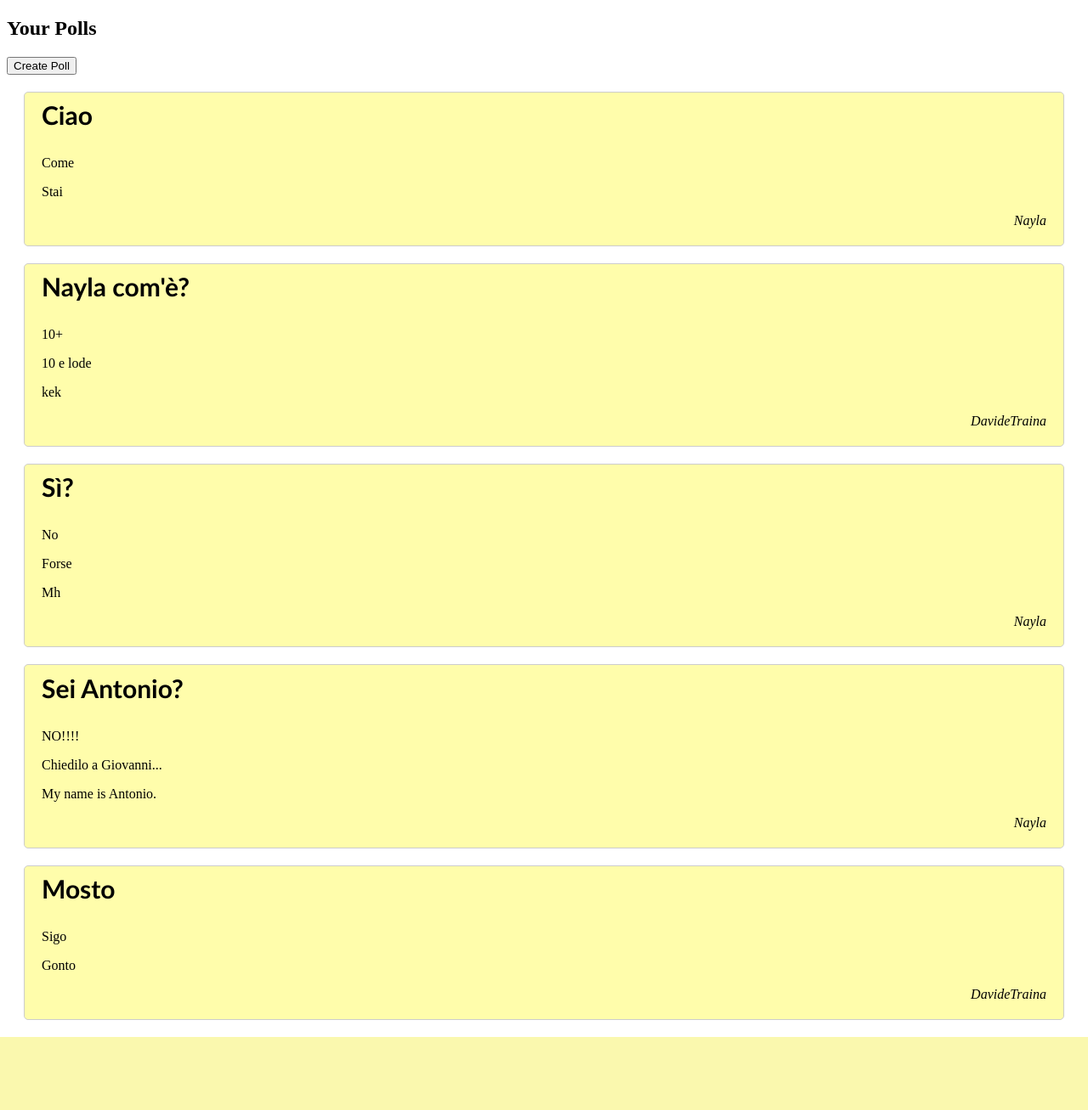
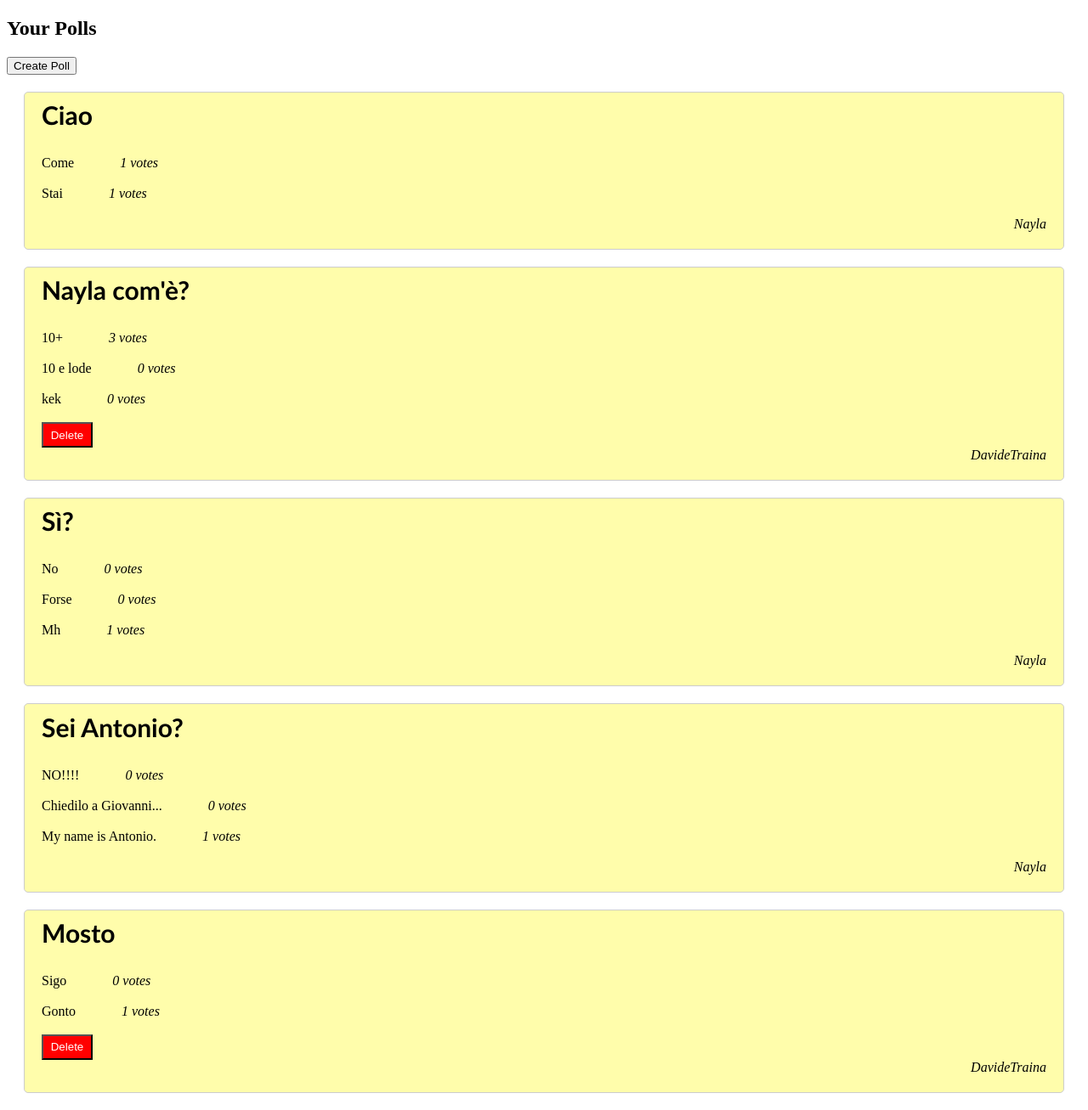
Before and after one commit to trainadavide/PollingAPI, a Django app: page /dashboard/ in a window 1280 px wide. Shown: the part 133-1440 px from the top of the page at 85% size. Before the commit the page ends 1354 px from the top, so only its background shows below. Run offline with Django 5.2, Linux system fonts and the light colour scheme; a user stored in the database is signed in; data comes from the database, SQL or seed files in the repository; both versions use the stored data as it was after the commit.

Commit message:
ultimated site

```diff
--- a/PollingAPI/urls.py
+++ b/PollingAPI/urls.py
@@ -1,23 +1,9 @@
-"""
-URL configuration for PollingAPI project.
-
-The `urlpatterns` list routes URLs to views. For more information please see:
-    https://docs.djangoproject.com/en/5.0/topics/http/urls/
-Examples:
-Function views
-    1. Add an import:  from my_app import views
-    2. Add a URL to urlpatterns:  path('', views.home, name='home')
-Class-based views
-    1. Add an import:  from other_app.views import Home
-    2. Add a URL to urlpatterns:  path('', Home.as_view(), name='home')
-Including another URLconf
-    1. Import the include() function: from django.urls import include, path
-    2. Add a URL to urlpatterns:  path('blog/', include('blog.urls'))
-"""
 from django.contrib import admin
 from django.urls import path, include
 from polls_app.views import *
 from django.contrib.auth.views import LoginView, LogoutView
+from polls_app import views
+
 
 
 urlpatterns = [
@@ -28,9 +14,11 @@ urlpatterns = [
 
     path('admin/', admin.site.urls),
     path('api-auth/', include('rest_framework.urls')),
-
+    path('vote/<int:poll_id>/<int:option_id>/', views.vote, name='vote'),
     path('register/', register, name='Register'),
     path('login/', LoginView.as_view(template_name='Login.html'), name='Login'),
     path('logout/', LogoutView.as_view(), name='Logout'),
-    path('dashboard/', dashboard, name='Dashboard')
+    path('dashboard/', dashboard, name='Dashboard'),
+
+    path('Delete_poll/<int:poll_id>/', views.Delete_poll, name='Delete_poll'),
 ]
--- a/polls_app/models.py
+++ b/polls_app/models.py
@@ -5,6 +5,7 @@ class Poll(models.Model):
     id = models.AutoField(primary_key=True)
     title = models.CharField(max_length=100)
     user = models.ForeignKey(User, on_delete=models.CASCADE)
+    responded_users = models.ManyToManyField(User, related_name='answered_polls', blank=True, default=None)
 
     def __str__(self):
         return self.title
@@ -12,6 +13,7 @@ class Poll(models.Model):
 class Option(models.Model):
     text = models.CharField(max_length=200)
     poll = models.ForeignKey(Poll, related_name='option', on_delete=models.CASCADE)
+    votes = models.IntegerField(default=0)
 
     def __str__(self):
         return self.text
--- a/polls_app/templates/Dashboard.html
+++ b/polls_app/templates/Dashboard.html
@@ -18,10 +18,28 @@
 
         {% for poll in polls %}
             <div class="poll-view">
-                <h3 class="poll-title">{{ poll.title }}</h3>
+            <h3 class="poll-title">{{ poll.title }}</h3>
                 {% for option in poll.option.all %}
-                    <p>{{ option.text }}</p>
+                    <form method="POST" action="{% url 'vote' poll.id option.id %}">
+                    {% csrf_token %}
+                        <div>{{ option.text }}
+                            {% if user not in poll.responded_users.all %}
+                                <button class="vote" type="submit">Vote</button>
+                            {% endif %}
+
+                            <i class="votes" style="margin-left: 50px">{{ option.votes }} votes</i>
+                        </div>
+                        <br>
+                    </form>
                 {% endfor %}
+                 {% if user == poll.user %}
+                     <form method="POST" action="{% url 'Delete_poll' poll.id %}">
+                         {% csrf_token %}
+                        <button class="delete" style=" height: 30px; width: 60px; color: white; background-color: red;" type="submit">
+                        Delete
+                        </button>
+                    </form>
+                {% endif %}
                 <i class="author">{{ poll.user }}</i>
                 <!-- Aggiungi qui ulteriori dettagli sul sondaggio se necessario -->
             </div>
--- a/polls_app/views.py
+++ b/polls_app/views.py
@@ -8,7 +8,8 @@ from django.contrib.auth.forms import UserCreationForm
 from django.shortcuts import render, redirect
 from .forms import PollForm, OptionFormSet
 
-from .models import Poll
+from .models import Poll, Option
+from django.http import JsonResponse
 
 
 class PollCreateView(generics.CreateAPIView):
@@ -41,6 +42,7 @@ def register(request):
         form = UserCreationForm()
     return render(request, 'Register.html', {'form': form})
 
+
 def dashboard(request):
     polls = Poll.objects.all()
     return render(request, 'Dashboard.html', {'polls': polls})
@@ -69,3 +71,23 @@ def create_poll(request):
         form = PollForm()
         formset = OptionFormSet(prefix='options')
     return render(request, 'Poll_Creation.html', {'form': form, 'formset': formset})
+
+def vote(request, poll_id, option_id):
+    if request.method == 'POST':
+        option = Option.objects.get(id=option_id)
+        option.votes += 1
+        option.save()
+
+        poll = Poll.objects.get(id=poll_id)
+
+        poll.responded_users.add(request.user)
+        poll.save()
+
+        return redirect('Dashboard')
+
+def Delete_poll(request, poll_id):
+    if request.method == 'POST':
+        poll = Poll.objects.get(id=poll_id)
+        if request.user == poll.user:
+            poll.delete()
+        return redirect('Dashboard')
```
Also changed, not shown: db.sqlite3, polls_app/static/style.css (line endings or trailing spaces), polls_app/templates/Login.html (indentation only).
